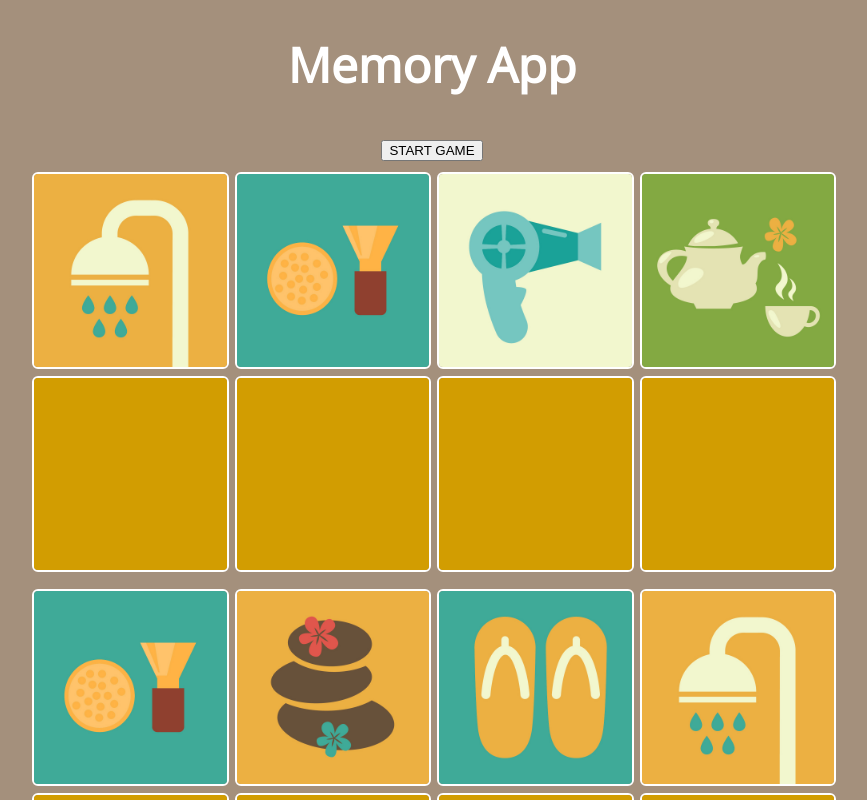
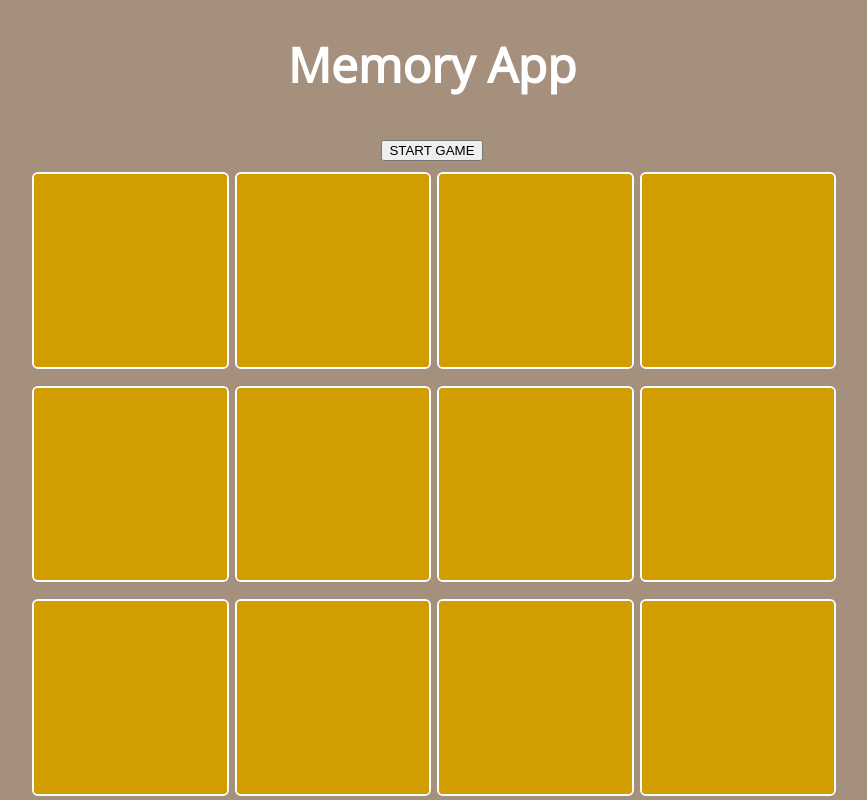
Before and after one commit to CherokeeX/memo-app, a React (Create React App) app: page / in a window 1280 px wide. Shown: the top 800 px of the page, without its empty margins (208-1075 px from the left). Built offline with nearby package versions, Linux system fonts and the light colour scheme.

Commit message:
transmition  jhas been replaced

```diff
--- a/src/App.js
+++ b/src/App.js
@@ -48,7 +48,9 @@ function App() {
             }
           })
         })
-      }else {
+        setTimeout(()=>{
+          resetState();
+        }, 1000)}else {
               setTimeout(()=>{
                 resetState();
               }, 1000)
@@ -73,6 +75,7 @@ const resetState = ()=>{
             id={card.id}
             handleSelected={handleSelected}
             disabled={disabled}
+            rotated={card === selectedFirst || card===selectedSecond || card.matched}
 
           />
         ))}
--- a/src/components/MemoryCard.css
+++ b/src/components/MemoryCard.css
@@ -4,3 +4,27 @@
     border-radius: 6px;
     cursor: pointer;
 }
+
+.card {
+    position: relative;
+}
+
+.card .cardFront {
+    position: absolute;
+    transform : rotateX(90deg);
+    transition: all ease-in 0.1s;
+}
+
+.card .cardBack{
+    transform: rotateX(0deg);
+    transition: all ease-in 0.1s;
+}
+
+.rotated .cardFront{
+    transform: rotateX(0deg);
+    transition-delay: 0.1s;
+}
+.rotated .cardBack{
+    transform: rotateX(90deg);
+    transition-delay: 0.1s;
+}
--- a/src/components/MemoryCard.js
+++ b/src/components/MemoryCard.js
@@ -1,7 +1,7 @@
 import React from 'react'
 import './MemoryCard.css'
 
-export default function MemoryCard({card,handleSelected,disabled}) {
+export default function MemoryCard({card,handleSelected,disabled,rotated}) {
 
     const  handleClick =()=>{
         if(!disabled){ handleSelected(card);}
@@ -13,8 +13,13 @@ export default function MemoryCard({card,handleSelected,disabled}) {
 
 
     <div className='card'>
-              <img className= "cardFront" src={card.path} alt="" />
-              <img className="cardBack" onClick={handleClick}src="/img/cover.jpeg" alt="" />
+        <div className={rotated ? "rotated" : "" }>
+
+        <img className= "cardFront" src={card.path} alt="" />
+         <img className="cardBack" onClick={handleClick}src="/img/cover.jpeg" alt="" />
+
+        </div>
+
 
             </div>
   )
```
